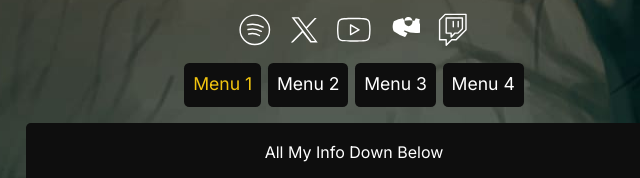
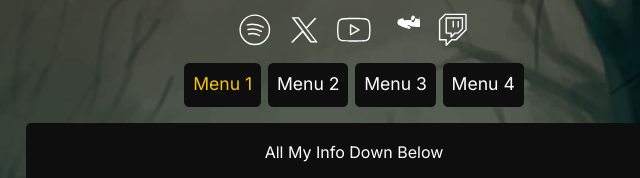
Before and after one commit to xpertlol/xpert, a plain HTML site: page index.html in a window 1280 px wide. Shown: the part 251-429 px from the top of the page, 286-926 px from the left. Drawn offline with Linux system fonts and the light colour scheme.

Commit message:
sadasdsadasd

```diff
--- a/index.html
+++ b/index.html
@@ -59,7 +59,7 @@ open source made by xpert
         <div class="header_svg_item">
           <a href="https://www.youtube.com/channel/UCRQYi5az5HaElmBaI-Nb0sQ" target="_blank" rel="nofollow">
             <svg xmlns="http://www.w3.org/2000/svg" viewBox="0 0 24 24">
-              <path d="M27.09 5.814a26.4 26.4 0 0 0-6.514-2.022a.1.1 0 0 0-.104.05c-.282.5-.594 1.154-.812 1.666a24.4 24.4 0 0 0-7.316 0a16 16 0 0 0-.824-1.666a.1.1 0 0 0-.104-.05c-2.25.388-4.44 1.068-6.514 2.022a.08.08 0 0 0-.042.036c-.654 2.016-1.392 4.094-.068 7.168q.006 .044 .042 .074a26.6 26.6 0 0 0 7.99 4.04a.1.1 0 0 0 .112-.038q .926-1.26 1.636-2.658a.1.1 0 0 0-.02-.118l-.036-.022a18 18 0 0 1-2.496-1.19a.1.1 0 0 1-.04-.132l .03-.038q.254-.19 .496-.39a.1.1 0 0 1 .102-.014c5.238 2.392 10.908 2.392 16.082 0a.1.1 0 0 1 .106 .014q.242 .2 .496 .39a.1.1 0 0 1-.008 .17a16 16 0 0 1-2.498 1.188a.1.1 0 0 0-.058 .062a.1.1 0 0 0 .006 .082c.48 .93 1.03 1.818 1.634 2.658a.1.1 0 0 0 .112 .038a26.4 26.4 0 0 0 8.002 -4.04a.1.1 0 0 0 .042-.074c.668 -6.902-1.118 -12.898-4.732 -18.212a.06.06 0 0 0-.04-.038m-16.396 14.614c-.8 0-2.876-.724-2.876-3.224s1.274-3.226 2.876-3.226c1.614 0 2.9 1.46 2.876 3.226c0 1.776-1.274 3.224-2.876 3.224m10.632 0c-.8 0-2.876-.724-2.876-3.224s1.274-3.226 2.876-3.226c1.614 0 2.9 1.46 2.876 3.226c0 1.776-1.274 3.224-2.876 3.224"/>
+              <path d="M26.09 5.314a24.4 24.4 0 0 0-6.514-1.522a.08.08 0 0 0-.084.04c-.226.4-.476.924-.65 1.332a22.4 22.4 0 0 0-6.658 0a14.4 14.4 0 0 0-.742-1.332a.08.08 0 0 0-.084-.04c-1.125.194-2.22.534-3.257 1.011a.064.064 0 0 0-.033 .028c-.52 1.008-1.096 2.047-.034 3.584q.003 .022 .03 .037a24.6 24.6 0 0 0 7.99 3.04a.08.08 0 0 0 .09-.03q .463-.63 .818-1.328a.08.08 0 0 0-.016-.093l-.028-.017a16 16 0 0 1-2.248-1.068a.08.08 0 0 1-.032-.106l .024-.03q.127-.095 .248-.195a.08.08 0 0 1 .082-.012c4.158 1.896 8.627 1.896 12.682 0a.08.08 0 0 1 .084 .012q.12 .1 .248 .195a.08.08 0 0 1-.004 .135a14.4 14.4 0 0 1-2.249 1.068a.08.08 0 0 0-.046 .05a.08.08 0 0 0 .003 .066c.384 .745 .83 1.454 1.317 2.128a.08.08 0 0 0 .09 .03a24.4 24.4 0 0 0 7.992 -3.04a.08.08 0 0 0 .03-.037c.6 -4.898-1.004 -9.199-4.732 -12.908a.048.048 0 0 0-.03-.028m-11.696 10.324c-.6 0-1.438-.544-1.438-2.426s.638-2.427 1.438-2.427c.802 0 1.442 .73 1.438 2.427c0 1.34-.938 2.426-1.438 2.426m6.056 0c-.6 0-1.438-.544-1.438-2.426s.638-2.427 1.438-2.427c.802 0 1.444 .73 1.438 2.427c0 1.34-.938 2.426-1.438 2.426"/>
             </svg>
           </a>
         </div>
```
